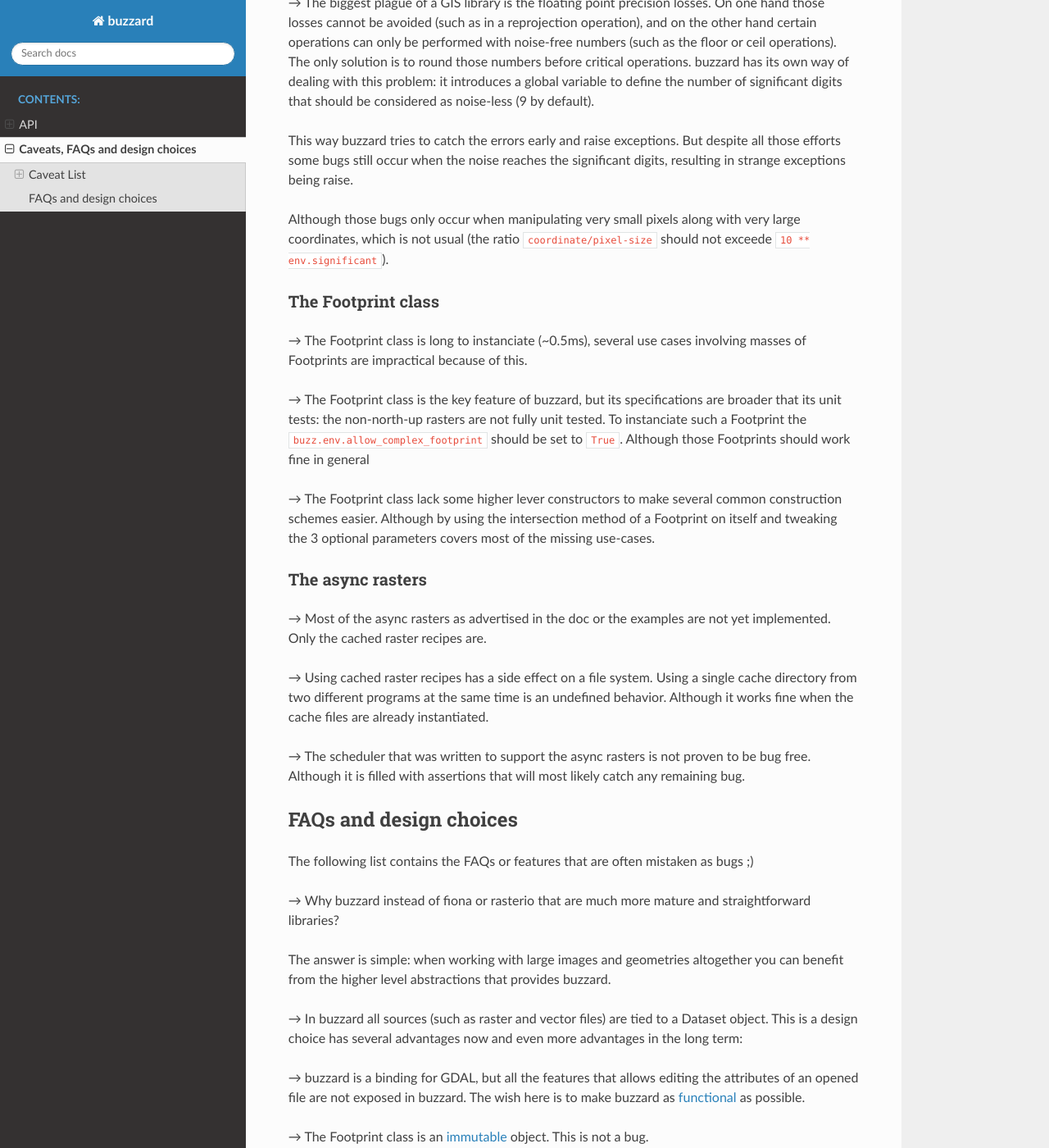
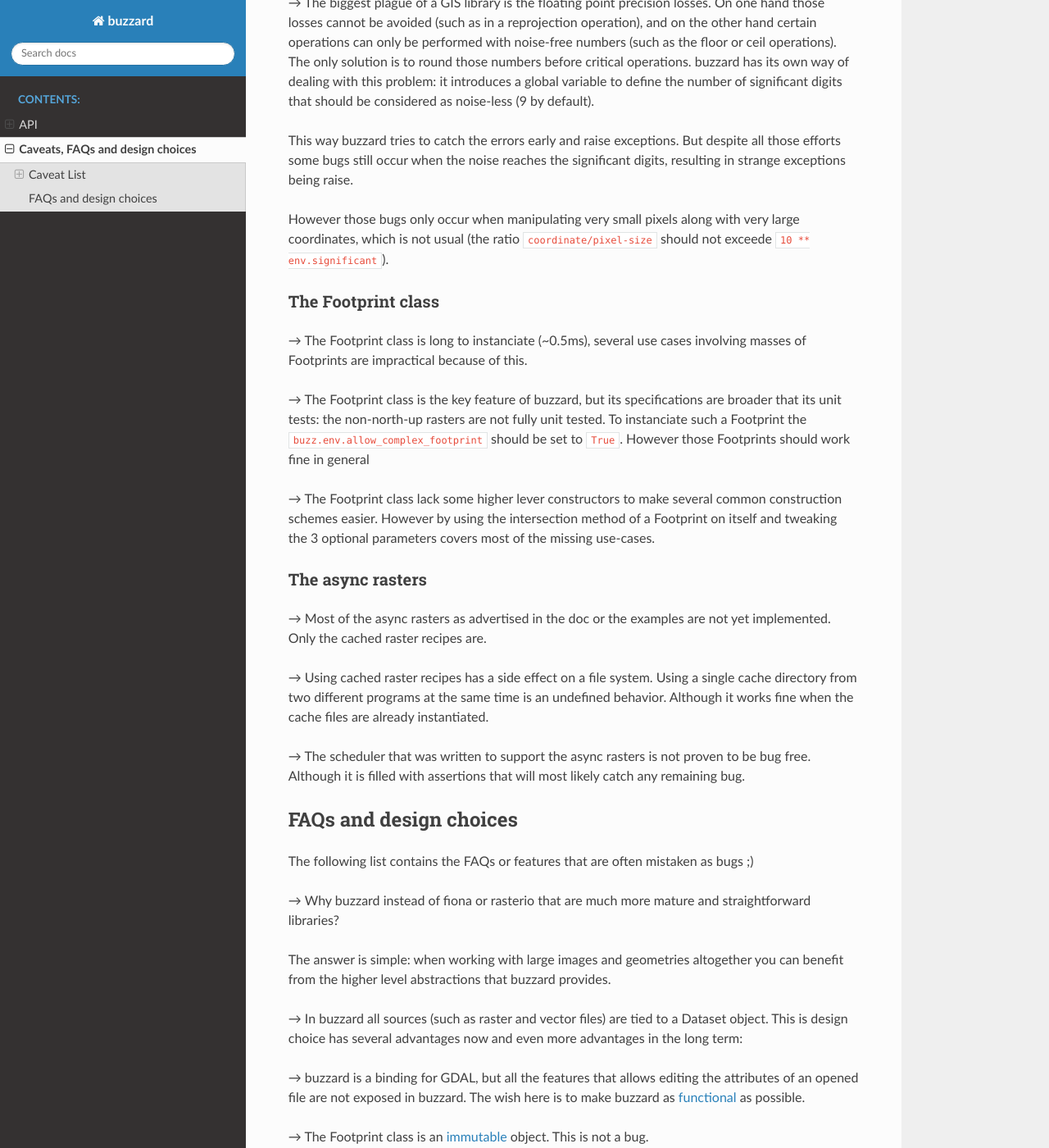
Before and after one commit to preligens-lab/buzzard, a Sphinx documentation site: the page built from docs/faq_and_caveats.md, in a window 1280 px wide and 1400 px high, scrolled down 760 px. Shown: the whole window at 82% size. Built offline with Sphinx 7.4.7 and the Read the Docs theme 2.0.0, drawn with Linux system fonts in a browser that asks for light colours; some of the changed text lies outside the part shown.

Commit message:
Apply suggestions from code review
Co-Authored-By: Rubenach Théo <toz3wm@gmail.com>

```diff
--- a/docs/faq_and_caveats.md
+++ b/docs/faq_and_caveats.md
@@ -12,23 +12,23 @@
 ##### Rasters
 → Reading a raster file is currently internally performed by calls to GDAL drivers, and it might be too slow under certain circumstances. Tweaking the `GDAL_CACHEMAX` variable may improve performances.
 
-→ On-the-fly reprojections is an ambitious feature of buzzard, but this feature only reaches its full potential with vectorial data. On-the-fly raster reprojections are currently partially supported, those only work if the reprojection conserve angles, if not an exception is raised.
+→ On-the-fly reprojections is an ambitious feature of buzzard, but this feature only reaches its full potential with vectorial data. On-the-fly raster reprojections are currently partially supported. Those only work if the reprojection conserve angles, if not an exception is raised.
 
 ##### Floating point precision losses
 → The biggest plague of a GIS library is the floating point precision losses. On one hand those losses cannot be avoided (such as in a reprojection operation), and on the other hand certain operations can only be performed with noise-free numbers (such as the floor or ceil operations). The only solution is to round those numbers before critical operations. buzzard has its own way of dealing with this problem: it introduces a global variable to define the number of significant digits that should be considered as noise-less (9 by default).
 
 This way buzzard tries to catch the errors early and raise exceptions. But despite all those efforts some bugs still occur when the noise reaches the significant digits, resulting in strange exceptions being raise.
 
-Although those bugs only occur when manipulating very small pixels along with very large coordinates, which is not usual (the ratio `coordinate/pixel-size` should not exceede `10 ** env.significant`).
+However those bugs only occur when manipulating very small pixels along with very large coordinates, which is not usual (the ratio `coordinate/pixel-size` should not exceede `10 ** env.significant`).
 
 <!-- Luckily enough, buzzard supports on-the-fly reprojections, and it is easy to setup a working spatial reference system centered on 0. Doing so will prevent almost all problems. -->
 
 ##### The Footprint class
 → The Footprint class is long to instanciate (~0.5ms), several use cases involving masses of Footprints are impractical because of this.
 
-→ The Footprint class is the key feature of buzzard, but its specifications are broader that its unit tests: the non-north-up rasters are not fully unit tested. To instanciate such a Footprint the `buzz.env.allow_complex_footprint` should be set to `True`. Although those Footprints should work fine in general
+→ The Footprint class is the key feature of buzzard, but its specifications are broader that its unit tests: the non-north-up rasters are not fully unit tested. To instanciate such a Footprint the `buzz.env.allow_complex_footprint` should be set to `True`. However those Footprints should work fine in general
 
-→ The Footprint class lack some higher lever constructors to make several common construction schemes easier. Although by using the intersection method of a Footprint on itself and tweaking the 3 optional parameters covers most of the missing use-cases.
+→ The Footprint class lack some higher lever constructors to make several common construction schemes easier. However by using the intersection method of a Footprint on itself and tweaking the 3 optional parameters covers most of the missing use-cases.
 
 ##### The async rasters
 → Most of the async rasters as advertised in the doc or the examples are not yet implemented. Only the cached raster recipes are.
@@ -42,9 +42,9 @@
 
 → Why buzzard instead of fiona or rasterio that are much more mature and straightforward libraries?
 
-The answer is simple: when working with large images and geometries altogether you can benefit from the higher level abstractions that provides buzzard.
+The answer is simple: when working with large images and geometries altogether you can benefit from the higher level abstractions that buzzard provides.
 
-→ In buzzard all sources (such as raster and vector files) are tied to a Dataset object. This is a design choice has several advantages now and even more advantages in the long term:
+→ In buzzard all sources (such as raster and vector files) are tied to a Dataset object. This is design choice has several advantages now and even more advantages in the long term:
 
 → buzzard is a binding for GDAL, but all the features that allows editing the attributes of an opened file are not exposed in buzzard. The wish here is to make buzzard as [functional](https://en.wikipedia.org/wiki/Functional_programming) as possible.
 
@@ -66,10 +66,10 @@
 
 → Why are the get_data and set_data methods of a raster so complex?
 
-Those methods accept **any** Footprint as a parameter, it includes Footprints that don't share alignment/scale/rotation/bounds with the raster source. It allows the user to forget about the file when designing a piece of code. The downside of this feature is that the user is not aware when a resource consuming resampling is performed. To avoid this problem, the Dataset class is by default configured to raise an error when an interpolation.
+Those methods accept **any** Footprint as a parameter, it includes Footprints that don't share alignment/scale/rotation/bounds with the raster source. It allows the user to forget about the file when designing a piece of code. The downside of this feature is that the user is not aware when a resource consuming resampling is performed. To avoid this problem, the Dataset class is by default configured to raise an error when an interpolation occurs.
 
 → If you ever wander in the buzzard source code you may notice that the Dataset class holds pointers to Source objects and vice versa (through dependency injection). This recursive dependency reveal the design choice of making the Dataset and the Source classes a **single** class. The Source objects should be seen as extensions of a Dataset object.
 
 → If you ever wander in the buzzard source code you will notice a complex separation of concern scheme in which a class is split between a  `facade` and a `back` class.
 
-This separation exist in order to allow garbage collection to be made, even if the Dataset instantiates a scheduler on a separate thread. The facade classes are manipulated by the user and have pointers towards the back classes, and the later have no references to the facade, while the scheduler only have pointers to the `back` classes. This way, when the facade are collected, the back are collected too. This separation also allows us to perform parameter checking only once in the facade classes, and then call the appropriate back implementation using [dynamic dispatch](https://en.wikipedia.org/wiki/Dynamic_dispatch).
+This separation exists in order to allow garbage collection to be made, even if the Dataset instantiates a scheduler on a separate thread. The facade classes are manipulated by the user and have pointers towards the back classes, and the later have no references to the facade, while the scheduler only have pointers to the `back` classes. This way, when the facade are collected, the back are collected too. This separation also allows us to perform parameter checking only once in the facade classes, and then call the appropriate back implementation using [dynamic dispatch](https://en.wikipedia.org/wiki/Dynamic_dispatch).
```
Also changed, not shown: other parts of docs/faq_and_caveats.md (+2 -2 lines).
